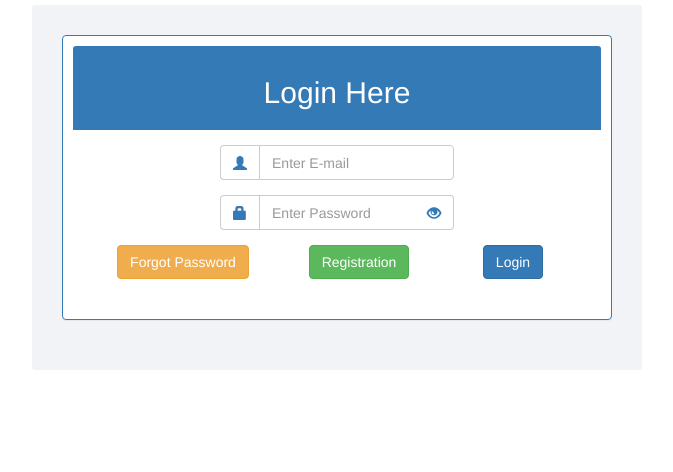
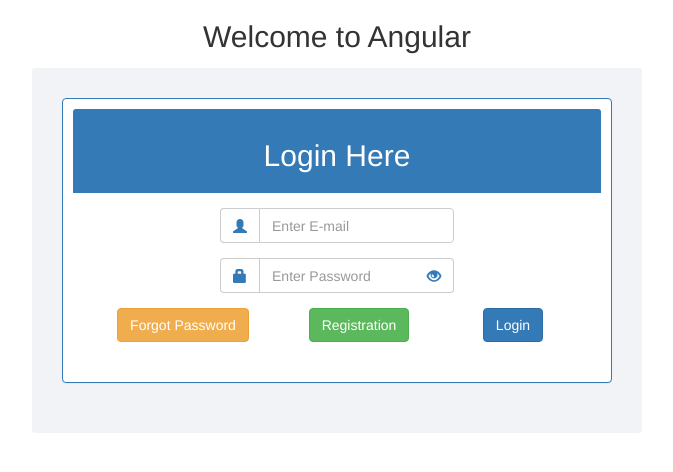
Before and after one commit to MTCAFriends/AngularRoomMaintanance, an Angular app: page / in a window 1280 px wide. Shown: the top 472 px of the page, without its empty margins (303-976 px from the left). Built offline with nearby package versions, Linux system fonts and the light colour scheme.

Commit message:
small change

```diff
--- a/src/app/app.component.html
+++ b/src/app/app.component.html
@@ -1,10 +1,5 @@
 <body>
 
-<!--<app-login></app-login>
- <app-reposts></app-reposts>
-<app-proforma></app-proforma>
- <app-forgotpwd></app-forgotpwd>
- <app-registration></app-registration>
- <app-reposts></app-reposts>-->
+<h2>Welcome to Angular</h2>
 <router-outlet></router-outlet>
 </body>
```
